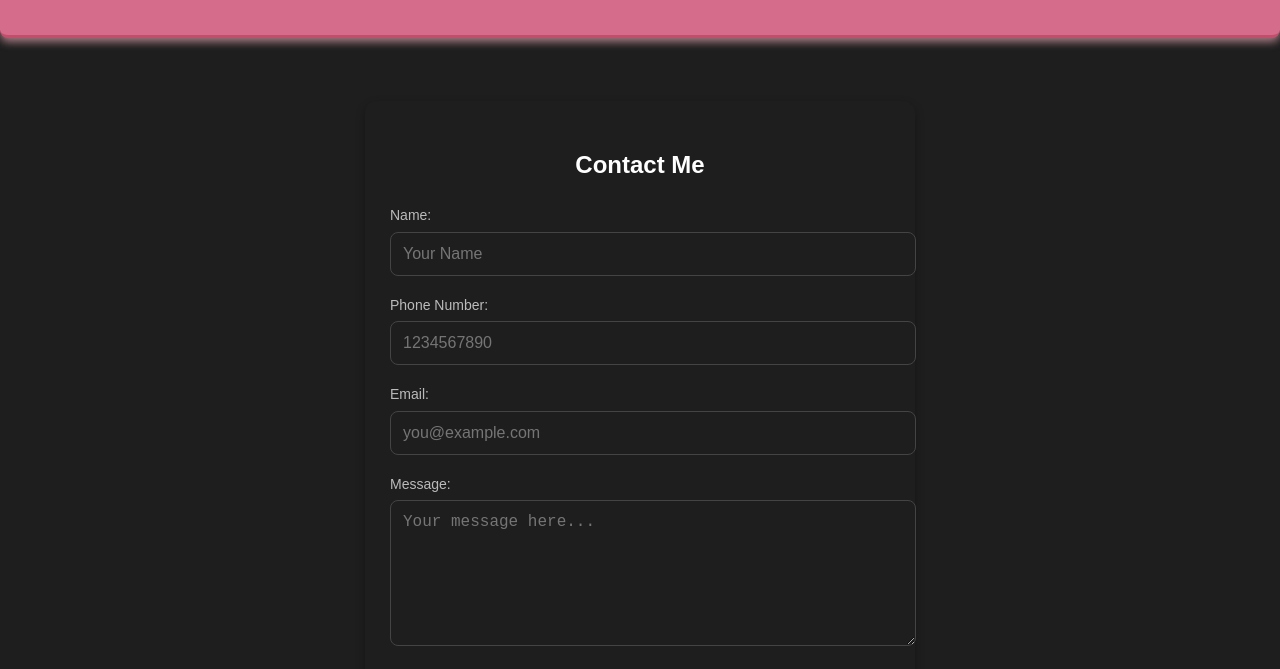
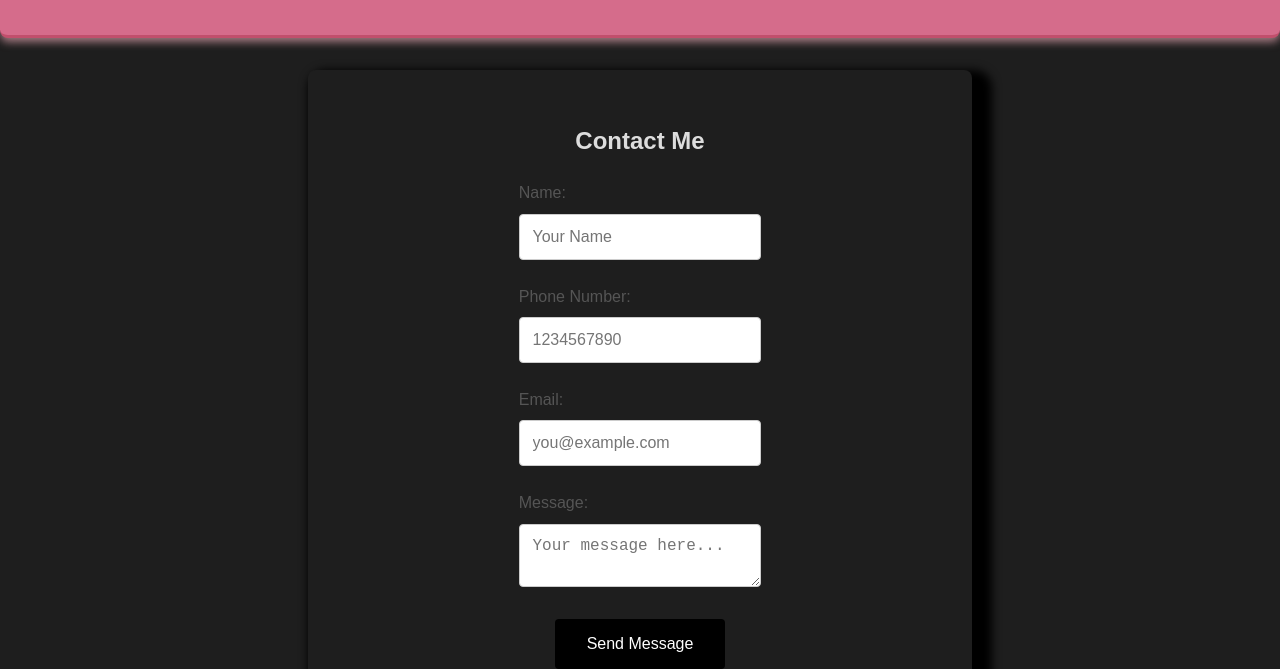
Before and after one commit to ScottLeeBJJ/GameDevPortfolioSite, a plain HTML site: page contact.html in a window 1280 px wide. Shown: the part 86-755 px from the top of the page. Drawn offline with Linux system fonts and the light colour scheme.

Commit message:
updated contact page

```diff
--- a/contact.html
+++ b/contact.html
@@ -57,41 +57,9 @@
                 <button type="submit">Send Message</button>
             </div>
         </form>
-
-        <div class="disclaimer">FORM MAY SHOW ERROR MESSAGE BUT WILL SUBMIT, IF YOU DON'T HEAR FROM ME IN 24 HOURS PLEASE TRY AGAIN. THANK YOU!</div>
-
         <div id="response-message"></div>
     </section>
 </div>
-
-<script>
-    document.getElementById('contact-form').addEventListener('submit', function(event) {
-        event.preventDefault(); // Prevent default form submission
-
-        const formData = new FormData(this);
-
-        fetch('https://formspree.io/f/xjkgqlvn', {
-            method: 'POST',
-            body: formData
-        })
-        .then(response => {
-            console.log('Form submission response:', response);  // Log response for debugging
-
-            // Check if the response status is OK (200–299)
-            if (response.ok) {
-                document.getElementById('response-message').innerHTML = 'Thank you! Your message has been sent.';
-                document.getElementById('contact-form').reset(); // Reset the form
-            } else {
-                document.getElementById('response-message').innerHTML = 'Oops! Something went wrong. Please try again.';
-            }
-        })
-        .catch(error => {
-            console.error('Error:', error);  // Log any errors to the console
-            document.getElementById('response-message').innerHTML = 'Oops! Something went wrong. Please try again.';
-        });
-    });
-</script>
-
 
   <!-- Footer -->
   <footer>
@@ -110,46 +78,5 @@
     <p>&copy; 2024 Scott Lee. All rights reserved. | U.S. Army Veteran Owned</p>
   </footer>
 
-
-  <script>
-  // Function to generate a random CAPTCHA question
-  function generateCaptcha() {
-      const num1 = Math.floor(Math.random() * 10);
-      const num2 = Math.floor(Math.random() * 10);
-      const operator = Math.random() < 0.5 ? '+' : '-';
-      const question = `${num1} ${operator} ${num2}`;
-
-      document.getElementById('captcha-question').innerText = `Solve: ${question}`;
-      document.getElementById('captcha-answer').value = eval(question);
-  }
-
-  // Call the function to generate the CAPTCHA on page load
-  window.onload = generateCaptcha;
-
-  document.getElementById("contact-form").onsubmit = function(event) {
-      event.preventDefault(); // Prevent the default form submission
-
-      var formData = new FormData(this);
-
-      // Validate CAPTCHA before sending request
-      if (formData.get("captcha") !== formData.get("captcha-answer")) {
-          document.getElementById("response-message").innerText = "Incorrect CAPTCHA. Please try again.";
-          return;
-      }
-
-      fetch('contact.php', {
-          method: 'POST',
-          body: formData
-      })
-      .then(response => response.text())
-      .then(data => {
-          document.getElementById("response-message").innerText = data === "success" ? "Message sent!" : "Error sending message.";
-      })
-      .catch(() => {
-          document.getElementById("response-message").innerText = "Error sending message.";
-      });
-  };
-  </script>
-
 </body>
 </html>
--- a/css/contact-styles.css
+++ b/css/contact-styles.css
@@ -7,85 +7,78 @@ body {
     color: #ddd; /* Ensure text is visible on dark background */
 }
 
-/* Center Form */
+/* Contact form section */
 .contact-form-section {
-    display: flex;
-    justify-content: center;
-    align-items: center;
-    height: 100vh; /* Ensures vertical centering */
-    padding: 20px;
+    width: 100%;
+    max-width: 600px;
+    margin: 2rem auto;
+    background-color: #1e1e1e;
+    padding: 2rem;
+    border-radius: 8px;
+    box-shadow: 10px 10px 10px 10px black;
 }
 
-/* Contact Form Container */
-#contact {
-    max-width: 500px;
-    width: 100%;
-    padding: 25px;
-    background: #1e1e1e;
-    border-radius: 12px;
-    box-shadow: 0 4px 10px rgba(0, 0, 0, 0.3);
-    text-align: center;
+section#contact {
+    display: flex;
+    flex-direction: column;
+    align-items: center;
 }
 
-/* Form Heading */
-#contact h2 {
-    color: #ffffff;
-    margin-bottom: 20px;
-    font-size: 24px;
+/* Form group styles */
+.form-group {
+    margin-bottom: 1.5rem;
+    width: 100%;
 }
 
-/* Form Group */
-.form-group {
-    margin-bottom: 18px;
-    text-align: left;
+.form-group label {
+    display: block;
+    font-size: 1rem;
+    color: #555;
+    margin-bottom: 0.5rem;
 }
 
-/* Labels */
-label {
-    display: block;
-    font-size: 14px;
-    color: #bbb;
-    margin-bottom: 5px;
+.form-group input,
+.form-group textarea {
+    width: 100%;
+    padding: 0.8rem;
+    font-size: 1rem;
+    border: 1px solid #ccc;
+    border-radius: 4px;
+    box-sizing: border-box;
 }
 
-/* Input & Textarea Styling */
-input, textarea {
-    width: 100%;
-    padding: 12px;
-    border: 1px solid #444;
-    border-radius: 8px;
-    font-size: 16px;
-    background: #1e1e1e;
-    color: white;
-    transition: border 0.3s ease-in-out, box-shadow 0.3s ease-in-out;
-}
-
-/* Add a glow effect on focus */
-input:focus, textarea:focus {
-    border-color: #00bcd4;
-    box-shadow: 0 0 8px rgba(0, 188, 212, 0.6);
+.form-group input:focus,
+.form-group textarea:focus {
+    border-color: #007BFF;
     outline: none;
 }
 
-/* Textarea */
-textarea {
-    min-height: 120px; /* Ensure enough space for textarea content */
-    resize: vertical; /* Allow resizing of the textarea vertically */
+/* Button styling */
+.submit-btn {
+    display: flex;
+    justify-content: center;
+    width: 100%;
 }
 
-/* Submit Button */
-button {
-    background-color: #00bcd4;
+.submit-btn button {
+    padding: 1rem 2rem;
+    font-size: 1rem;
+    background-color: black;
     color: white;
-    padding: 12px 24px;
     border: none;
-    border-radius: 8px;
-    font-size: 16px;
+    border-radius: 4px;
     cursor: pointer;
     transition: background-color 0.3s ease;
 }
 
-/* Button Hover Effect */
-button:hover {
-    background-color: #008c9e;
+.submit-btn button:hover {
+    background-color: red;
 }
+
+/* Response message styling */
+#response-message {
+    margin-top: 1.5rem;
+    font-size: 1rem;
+    text-align: center;
+    color: #333;
+}
```
